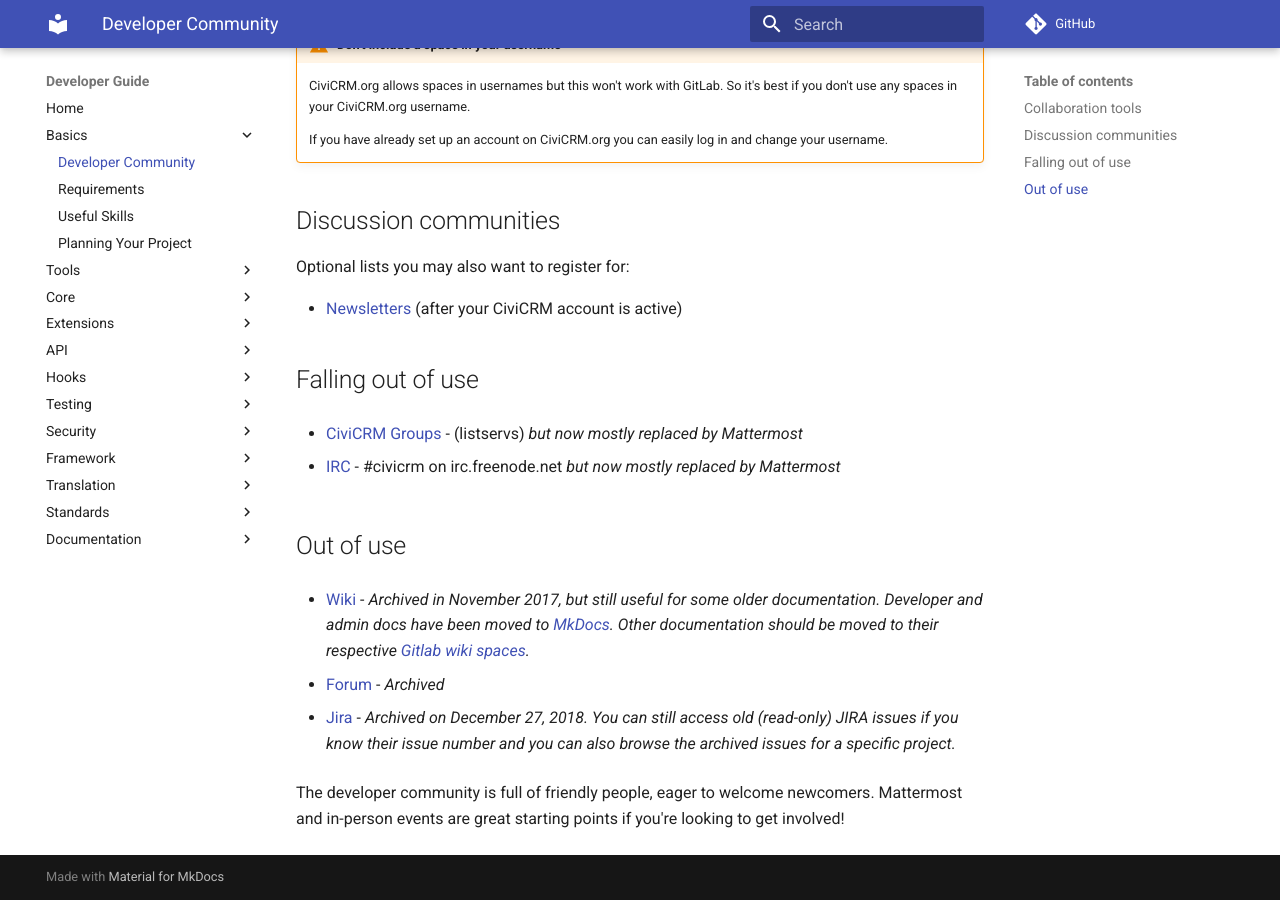
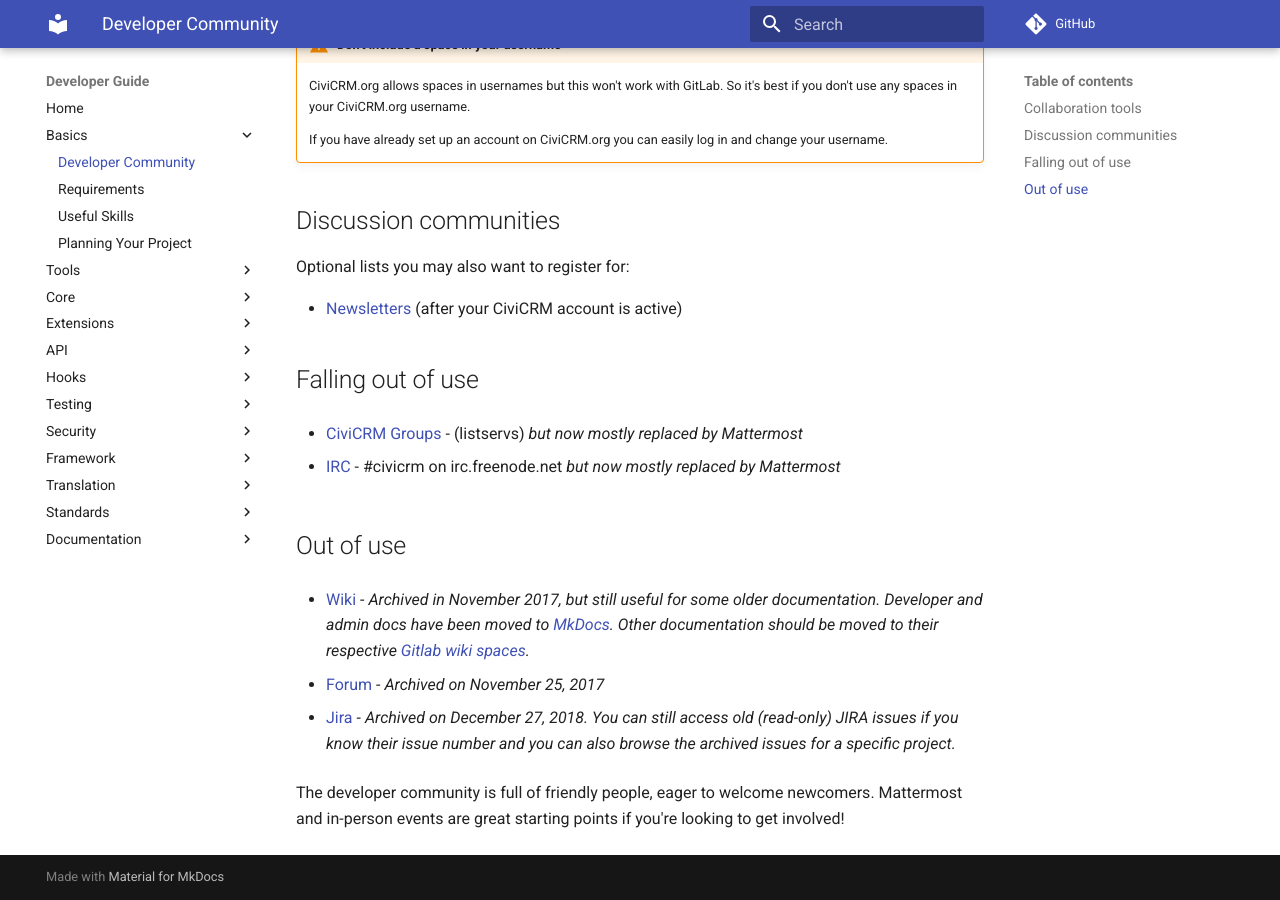
Before and after one commit to civicrm/civicrm-dev-docs, an MkDocs documentation site: the page built from docs/basics/community.md, in a window 1280 px wide and 900 px high, scrolled down 1124 px. Built offline with MkDocs 1.6.1 and Material for MkDocs 9.7.7, drawn with Linux system fonts in a browser that asks for light colours; comment, search, counter and statistics services are not loaded; old or Windows-style settings are respelled for this version of MkDocs.

Commit message:
Update community.md

```diff
--- a/docs/basics/community.md
+++ b/docs/basics/community.md
@@ -55,7 +55,7 @@
 
 -   [Wiki](https://wiki.civicrm.org/confluence/display/CRMDOC/CiviCRM+Documentation) - *Archived in November 2017, but still useful for some older documentation. Developer and admin docs have been moved to [MkDocs](https://docs.civicrm.org/). Other documentation should be moved to their respective [Gitlab wiki spaces](https://lab.civicrm.org/explore/groups).*
 
--   [Forum](https://forum.civicrm.org/) - *Archived*
+-   [Forum](https://forum.civicrm.org/) - *Archived on November 25, 2017*
 
 -   [Jira](https://issues.civicrm.org) - *Archived on December 27, 2018. You can still access old (read-only) JIRA issues if you know their issue number and you can also browse the archived issues for a specific project.*
 
```
